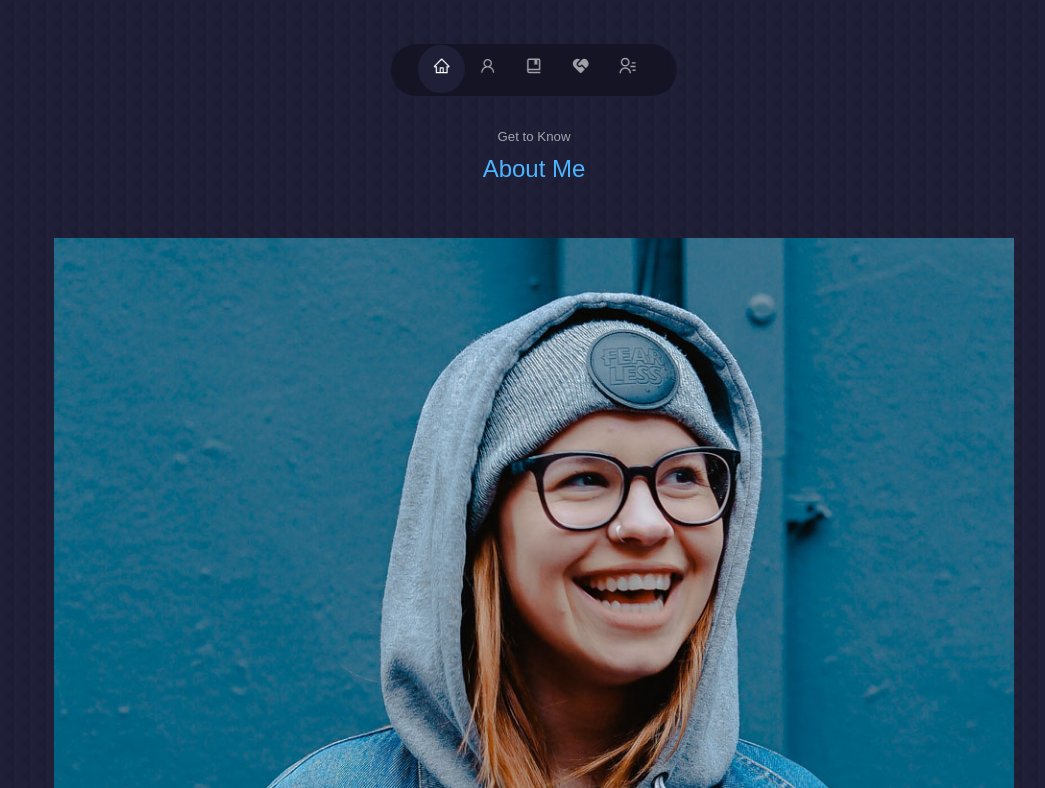
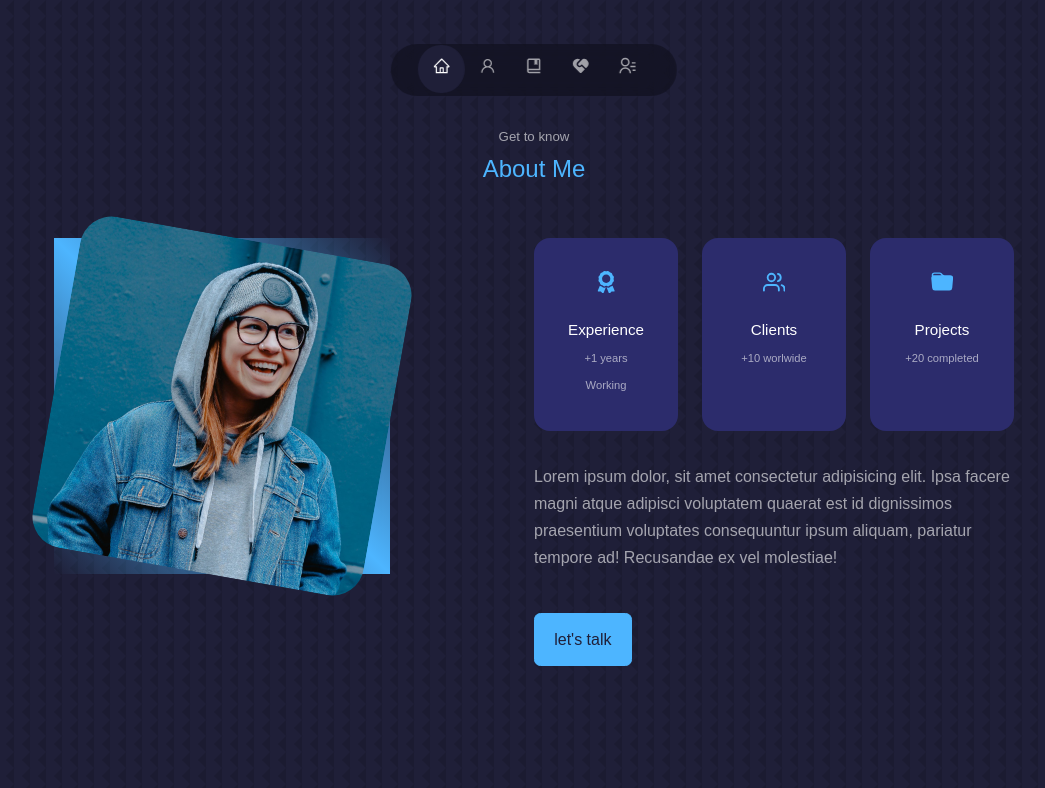
Before and after one commit to marckes04/Portafolio_Oficial, a React (Create React App) app in the folder portafolio-official/: page / in a window 1280 px wide. Shown: the part 672-1460 px from the top of the page, without its empty margins (106-1151 px from the left). Built offline with nearby package versions, Linux system fonts and the light colour scheme; the HTML template or start-up script is replaced by a standard one; a web font is replaced by a local one.

Commit message:
first commit

```diff
--- a/portafolio-official/src/Components/about/About.jsx
+++ b/portafolio-official/src/Components/about/About.jsx
@@ -1,52 +1,48 @@
 import React from 'react'
 import './about.css'
 import ME from '../../assets/me-about.jpg'
-import{FaAward} from 'react-icons/fa'
-import{FiUsers} from 'react-icons/fi'
-import{BsFolderFill} from 'react-icons/bs'
+import { FaAward } from 'react-icons/fa'
+import { FiUsers } from 'react-icons/fi'
+import { BsFolderFill } from 'react-icons/bs'
 
 const About = () => {
     return (
-    <section id ='about'>
-        <h5>Get to Know</h5>
+        <section id='about'>
+            <h5>Get to know</h5>
             <h2>About Me</h2>
-
-        <div className='container about__container'>
-            <div className='about__me'>
-                <img src={ME} alt="About Image" />
+            <div className="container about__container">
+                <div className="about__me">
+                    <div className="about__me-image">
+                        <img src={ME} alt="About Image"/>
+                    </div>
                 </div>
                 <div className="about__content">
-
-        </div>
                     <div className="about__cards">
-                <article className='about__card'>
-                    <FaAward className='about__icon'/>
+                        <article className="about__card">
+                            <FaAward className="about__icon"/>
                             <h5>Experience</h5>
-                    <small>1+ Year Working</small>
-                </article>
-                <article className='about__card'>
-                    <FiUsers className='about__icon'/>
-                    <h5>Clients</h5>
-                    <small>10+ Clients worldWide</small>
-                </article>
-                <article className='about__card'>
-                    <BsFolderFill className='about__icon'/>
-                    <h5>Projects</h5>
-                    <small>15+ projects completed</small>
+                            <small>+1 years Working</small>
                         </article>
 
-                <p>
-                    Lorem ipsum dolor sit amet consectetur adipisicing elit.
-                    Voluptate autem quae quisquam, quaerat sed esse iste illum
-                    illo voluptatem rerum soluta nisi? Error, placeat nemo.
-                    Tempore natus amet officiis nostrum?
-                </p>
+                        <article className="about__card">
+                            <FiUsers className="about__icon"/>
+                            <h5>Clients</h5>
+                            <small>+10 worlwide</small>
+                        </article>
 
-                <a href="#Contact" className='btn btn-primary'>Let's talk</a>
-
+                        <article className="about__card">
+                            <BsFolderFill className="about__icon"/>
+                            <h5>Projects</h5>
+                            <small>+20 completed</small>
+                        </article>
+                    </div>
+                    <p> Lorem ipsum dolor, sit amet consectetur adipisicing elit.
+                        Ipsa facere magni atque adipisci voluptatem quaerat est id
+                        dignissimos praesentium voluptates consequuntur ipsum aliquam,
+                        pariatur tempore ad! Recusandae ex vel molestiae! </p>
+                    <a href="#Contact" className="btn btn-primary"> let's talk</a>
                 </div>
             </div>
-
         </section>
     )
 }
--- a/portafolio-official/src/Components/about/about.css
+++ b/portafolio-official/src/Components/about/about.css
@@ -0,0 +1,66 @@
+.about__container {
+    display: grid;
+    grid-template-columns: 35% 50%;
+    gap: 15%;
+}
+
+.about__me {
+    width: 100%;
+    aspect-ratio: 1/1;
+    border: 2rem;
+    background: linear-gradient(45deg, transparent,var(--color-primary), transparent);
+    display: grid;
+    place-items: center;
+}
+
+.about__me-image{
+    border-radius: 2rem;
+    overflow: hidden;
+    transform: rotate(10deg);
+    transition: var(--transition);
+}
+
+.about__me-image:hover{
+    transform: rotate(0deg);
+}
+
+.about__cards
+{
+    display: grid;
+    grid-template-columns: repeat(3 ,1fr);
+    gap: 1.5rem;
+}
+
+.about__card{
+    background-color: var(--color-bg-variant);
+    border: 1px solid transparent;
+    border-radius: 1rem;
+    padding: 2rem;
+    text-align: center;
+    transition: var(--transition);
+}
+
+.about__card:hover{
+    background: transparent;
+    border-color: var(--color-primary-variant);
+}
+
+.about__icon{
+    color: var(--color-primary);
+    font-size: 1.4rem;
+    margin-bottom: 1rem;
+}
+
+.about__card h5{
+    font-size: 0.95rem;
+}
+
+.about__card small{
+    font-size: 0.7rem;
+    color: var(--color-light);
+}
+
+.about__content p{
+    margin: 2rem 0 2.6rem;
+    color: var(--color-light);
+}
```
Lines whose indentation alone changed are shown as unchanged.
